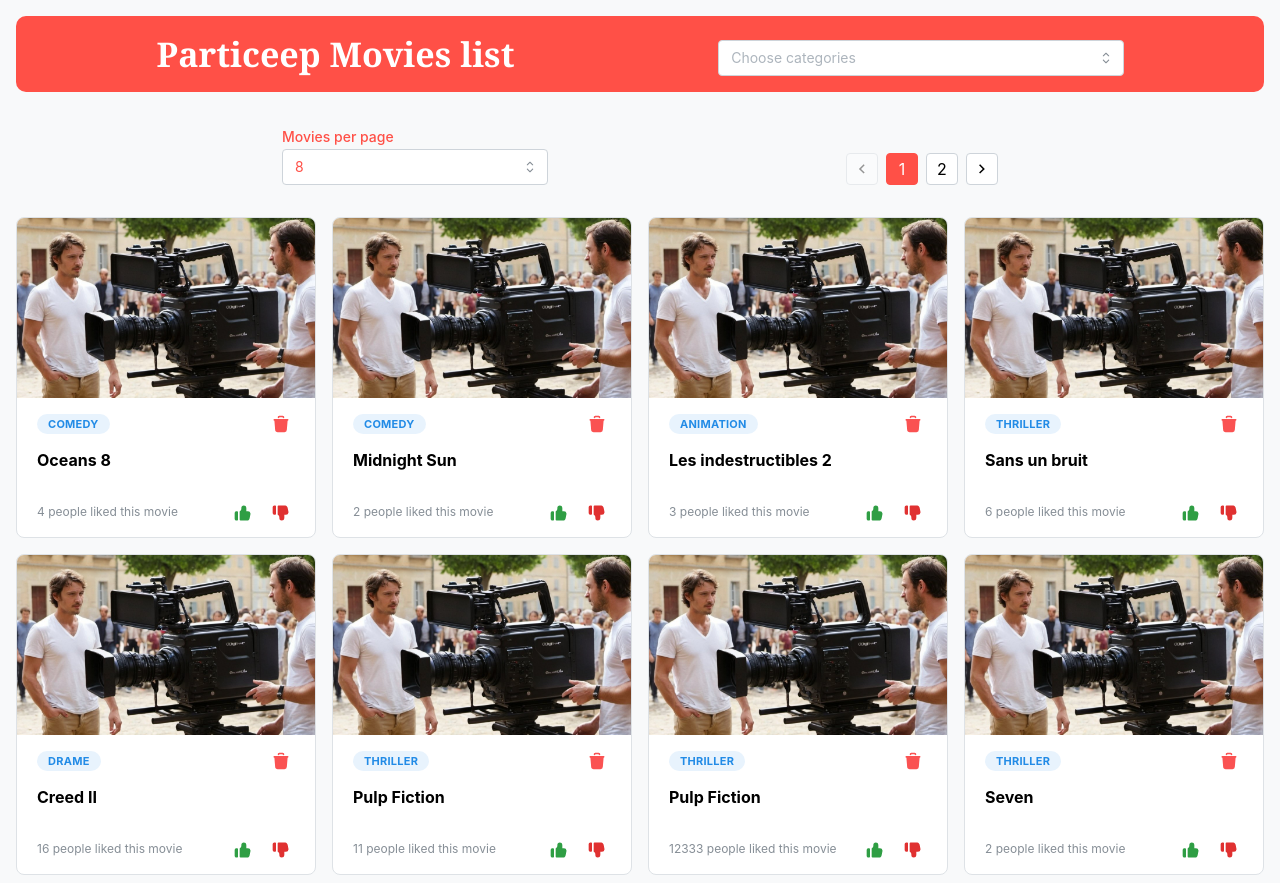
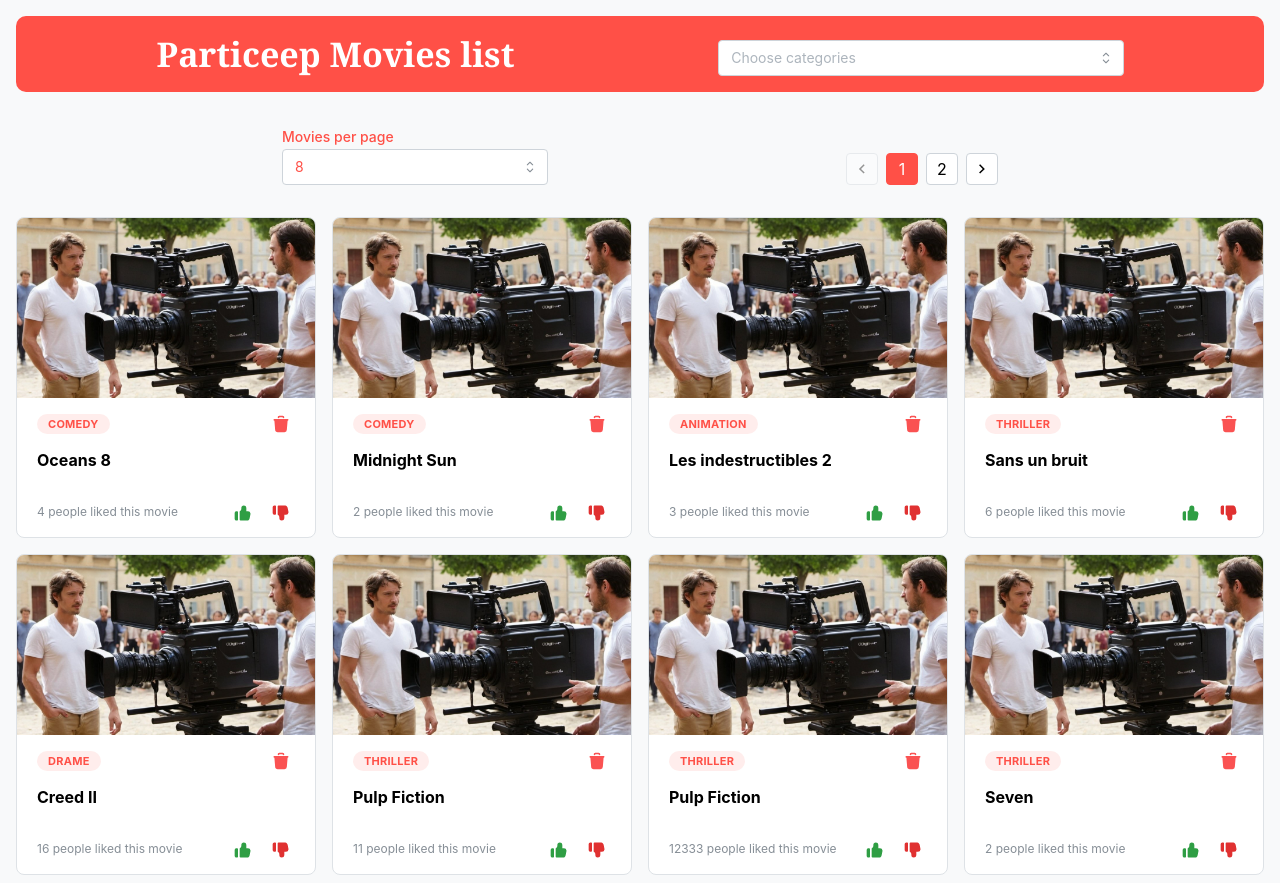
Before and after one commit to BenGex31/movies-react-interview, a React (Create React App) app: page / in a window 1280 px wide. Built offline with nearby package versions, Linux system fonts and the light colour scheme.

Commit message:
Update App.tsx

```diff
--- a/src/App.tsx
+++ b/src/App.tsx
@@ -1,4 +1,5 @@
 import {
+  Badge,
   createTheme,
   MantineProvider,
   MultiSelect,
@@ -36,6 +37,11 @@ const theme = createTheme({
         pill: { color: "#ff5047" },
       },
     }),
+    Badge: Badge.extend({
+      defaultProps: {
+        color: "#ff5047",
+      },
+    }),
   },
 });
 
```
